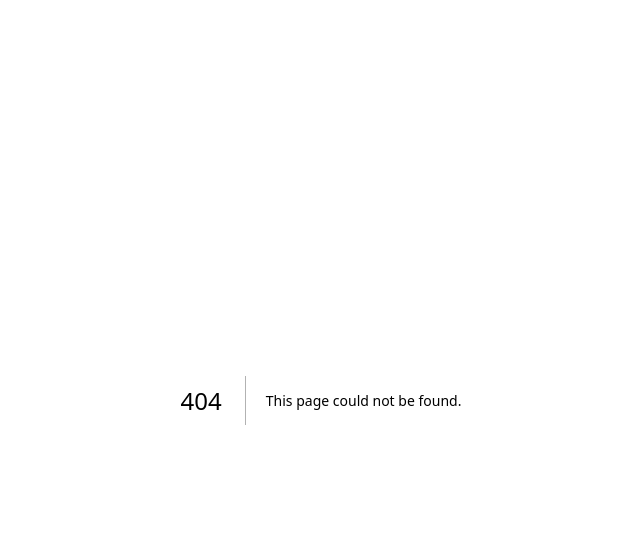
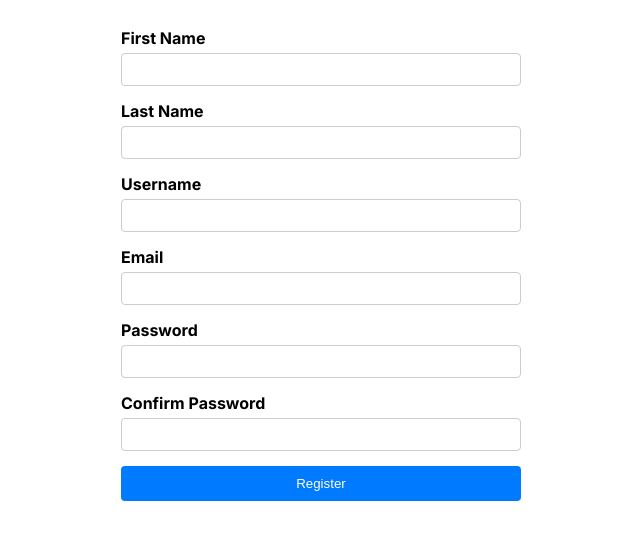
Before and after one commit to iWithman/mydiaries, a Next.js app: page /register in a window 1280 px wide. Before the commit this address had no page. Shown: the top 540 px of the page, without its empty margins (319-959 px from the left). Built offline with nearby package versions, Linux system fonts and the light colour scheme.

Commit message:
feat: Added a register route, form, and css

```diff
--- a/package.json
+++ b/package.json
@@ -18,12 +18,15 @@
     "eslint": "8.45.0",
     "eslint-config-next": "13.4.12",
     "next": "13.4.12",
+    "node-sass": "^9.0.0",
     "postcss": "8.4.27",
     "react": "18.2.0",
     "react-dom": "18.2.0",
+    "react-hook-form": "^7.45.2",
     "react-redux": "^8.1.1",
     "redux": "^4.2.1",
     "redux-devtools-extension": "^2.13.9",
+    "sass": "^1.64.2",
     "tailwindcss": "3.3.3",
     "typescript": "5.1.6"
   },
--- /dev/null
+++ b/src/app/register/page.tsx
@@ -0,0 +1,14 @@
+"use client"
+
+import React from 'react';
+import Register from '@/features/Register/register';
+
+const Page = () => {
+  return (
+    <div>
+      <Register />
+    </div>
+  );
+};
+
+export default Page;
--- /dev/null
+++ b/src/features/Register/register.jsx
@@ -0,0 +1,95 @@
+import React from 'react';
+import { useForm } from 'react-hook-form';
+import './register.scss';
+
+const Register = () => {
+  const { register, handleSubmit, formState:{errors}, watch } = useForm();
+
+  const onSubmit = (data) => {
+    console.log(data);
+  };
+
+  return (
+    <div id="register">
+      <form onSubmit={handleSubmit(onSubmit)}>
+        <div className="form-group">
+          <label htmlFor="firstName">First Name</label>
+          <input
+            type="text"
+            name="firstName"
+            id="firstName"
+            {...register('firstName', { required: 'First Name is required' })}
+          />
+          {errors.firstName && <p className="error">{errors.firstName.message}</p>}
+        </div>
+
+        <div className="form-group">
+          <label htmlFor="lastName">Last Name</label>
+          <input
+            type="text"
+            name="lastName"
+            id="lastName"
+            {...register('lastName', { required: 'Last Name is required' })}
+          />
+          {errors.lastName && <p className="error">{errors.lastName.message}</p>}
+        </div>
+
+        <div className="form-group">
+          <label htmlFor="username">Username</label>
+          <input
+            type="text"
+            name="username"
+            id="username"
+            {...register('username', { required: 'Username is required' })}
+          />
+          {errors.username && <p className="error">{errors.username.message}</p>}
+        </div>
+
+        <div className="form-group">
+          <label htmlFor="email">Email</label>
+          <input
+            type="email"
+            name="email"
+            id="email"
+            {...register('email', { required: 'Email is required',
+            pattern: {
+              value: /^[A-Z0-9._%+-]+@[A-Z0-9.-]+\.[A-Z]{2,}$/i,
+              message: 'Invalid email address'
+            },
+          })}
+          />
+          {errors.email && <p className="error">{errors.email.message}</p>}
+        </div>
+
+        <div className="form-group">
+          <label htmlFor="password">Password</label>
+          <input
+            type="password"
+            name="password"
+            id="password"
+            {...register('password', { required: 'Password is required' })}
+          />
+          {errors.password && <p className="error">{errors.password.message}</p>}
+        </div>
+
+        <div className="form-group">
+          <label htmlFor="confirmPassword">Confirm Password</label>
+          <input
+            type="password"
+            name="confirmPassword"
+            id="confirmPassword"
+            {...register('confirmPassword', {
+              required: 'Confirm Password is required',
+              validate: (value) => value === watch('password') || 'Passwords do not match'
+            })}
+          />
+          {errors.confirmPassword && <p className="error">{errors.confirmPassword.message}</p>}
+        </div>
+
+        <button type="submit">Register</button>
+      </form>
+    </div>
+  );
+};
+
+export default Register;
--- /dev/null
+++ b/src/features/Register/register.scss
@@ -0,0 +1,37 @@
+#register {
+  max-width: 400px;
+  margin: 0 auto;
+  padding: 20px;
+
+  .form-group {
+    display: flex;
+    flex-direction: column;
+    margin-bottom: 15px;
+
+    label {
+      font-weight: bold;
+      margin-bottom: 5px;
+    }
+
+    input {
+      padding: 8px;
+      border: 1px solid #ccc;
+      border-radius: 4px;
+    }
+
+    .error {
+      color: red;
+      margin-top: 5px;
+    }
+  }
+
+  button {
+    width: 100%;
+    padding: 10px 15px;
+    background-color: #007bff;
+    color: #fff;
+    border: none;
+    border-radius: 4px;
+    cursor: pointer;
+  }
+}
```
